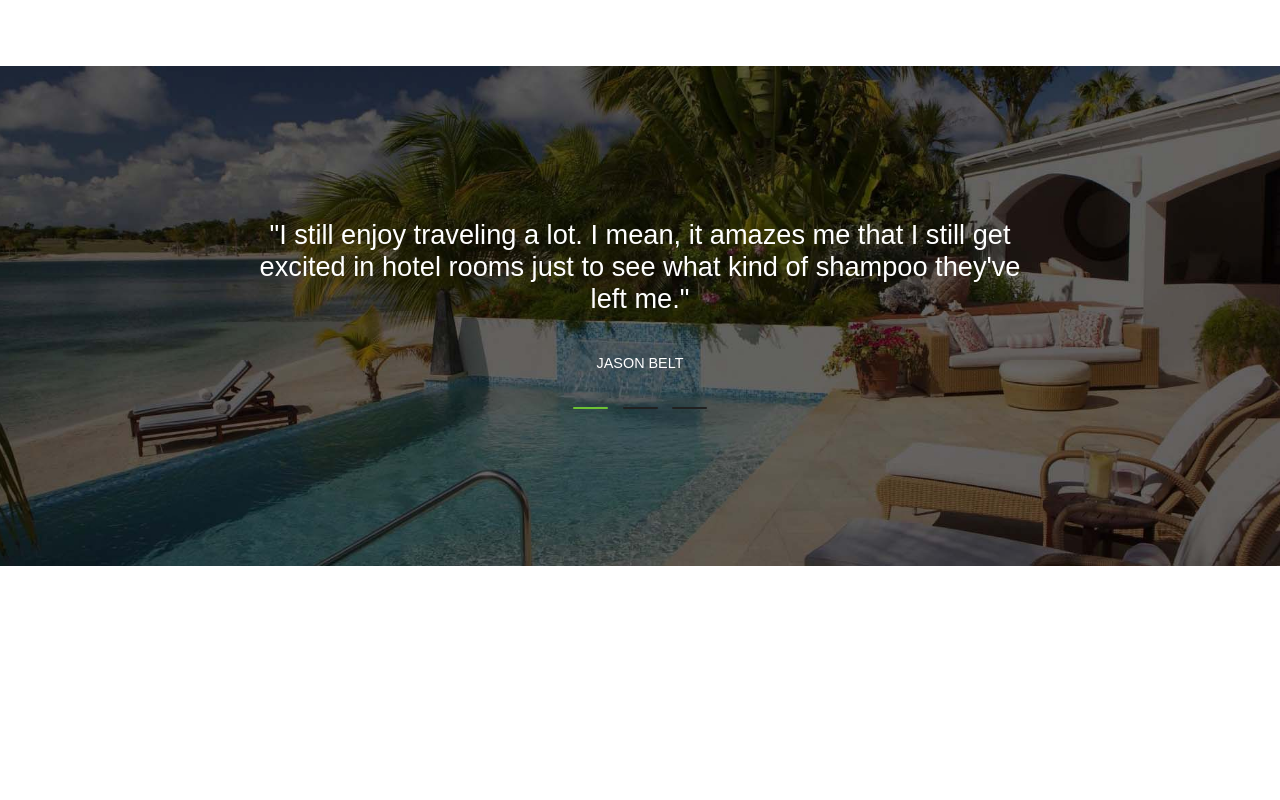
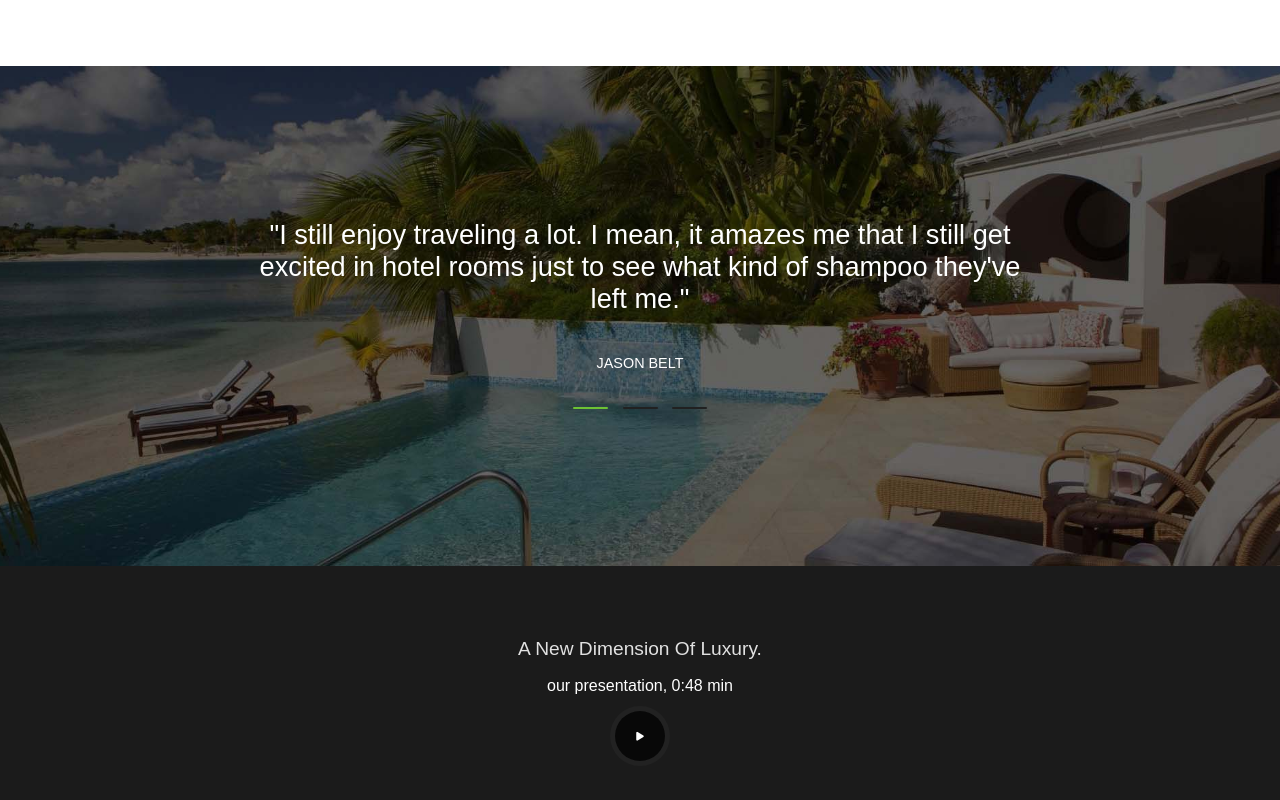
Before and after one commit to unsiga25/mini-project, a plain HTML site: page index.html in a window 1280 px wide. Shown: the part 5235-6035 px from the top of the page. Before the commit the page ends 5801 px from the top, so only its background shows below. Drawn offline with nearby package versions, Linux system fonts and the light colour scheme.

Commit message:
added video

```diff
--- a/assets/css/styles.css
+++ b/assets/css/styles.css
@@ -88,6 +88,9 @@ input[type="number"] {
 }
 .mt-5 {
   margin-top: 3rem;
+}
+.mb-3 {
+  margin-bottom: 1rem;
 }
 .pt-4 {
   padding-top: 1.5rem;
@@ -602,6 +605,9 @@ a {
   float: right;
   transition: all 200ms linear;
 }
+#room-2 .room-icons a:hover{
+  color: #6dc234;
+}
 #room-2 .room-icons::after {
   display: block;
   content: "";
@@ -642,8 +648,58 @@ a {
   margin-left: 5px;
   margin-right: 5px;
 }
-#reviews .active{
+#reviews .active {
   background: #6dc234;
+}
+/******VIDEO*****/
+#video {
+  display: flex;
+  background-color: #1b1b1b;
+  z-index: 1;
+  width: 100%;
+  color: #fff;
+  height: 270px;
+  position: relative;
+}
+#video h5 {
+  color: #e1e1e1;
+  font-size: 1.2rem;
+}
+#video a.video-btn {
+  position: relative;
+  display: inline-block;
+  width: 50px;
+  height: 50px;
+  font-size: 10px;
+  color: #fff;
+  background-color: #000;
+  border-radius: 50%;
+  box-shadow: 0px 0px 15px 0px rgb(0 0 0 / 0%);
+  transition: all 200ms linear;
+}
+#video a.video-btn::before {
+  position: absolute;
+  top: 50%;
+  left: 50%;
+  content: "";
+  display: block;
+  transform: translate(-50%, -50%);
+  width: 60px;
+  height: 60px;
+  background-color: rgba(255, 255, 255, 0.03);
+  border-radius: 50%;
+}
+#video a.video-btn:hover {
+  color: #fff;
+  box-shadow: 0px 6px 15px 0px rgb(0 0 0 / 50%);
+  background-color: #6dc234;
+}
+#video i.fa {
+  position: absolute;
+  top: 50%;
+  left: 50%;
+  transform: translate(-50%, -50%);
+  z-index: 100;
 }
 /******MEDIA QUERIES*****/
 @media (min-width: 568px) {
--- a/index.html
+++ b/index.html
@@ -566,6 +566,17 @@
         </div>
       </div>
     </section>
-    <section id="video"></section>
+    <section id="video">
+      <div class="container my-auto">
+        <div class="row d-flex justify-center">
+          <div class="col text-center mx-auto">
+            <h5>A New Dimension Of Luxury.</h5>
+            <p class="mt-3 mb-3">our presentation, 0:48 min</p>
+            <a href="#" class="video-btn">
+              <i class="fa fa-play"></i></a>
+          </div>
+        </div>
+      </div>
+    </section>
   </body>
 </html>
```
